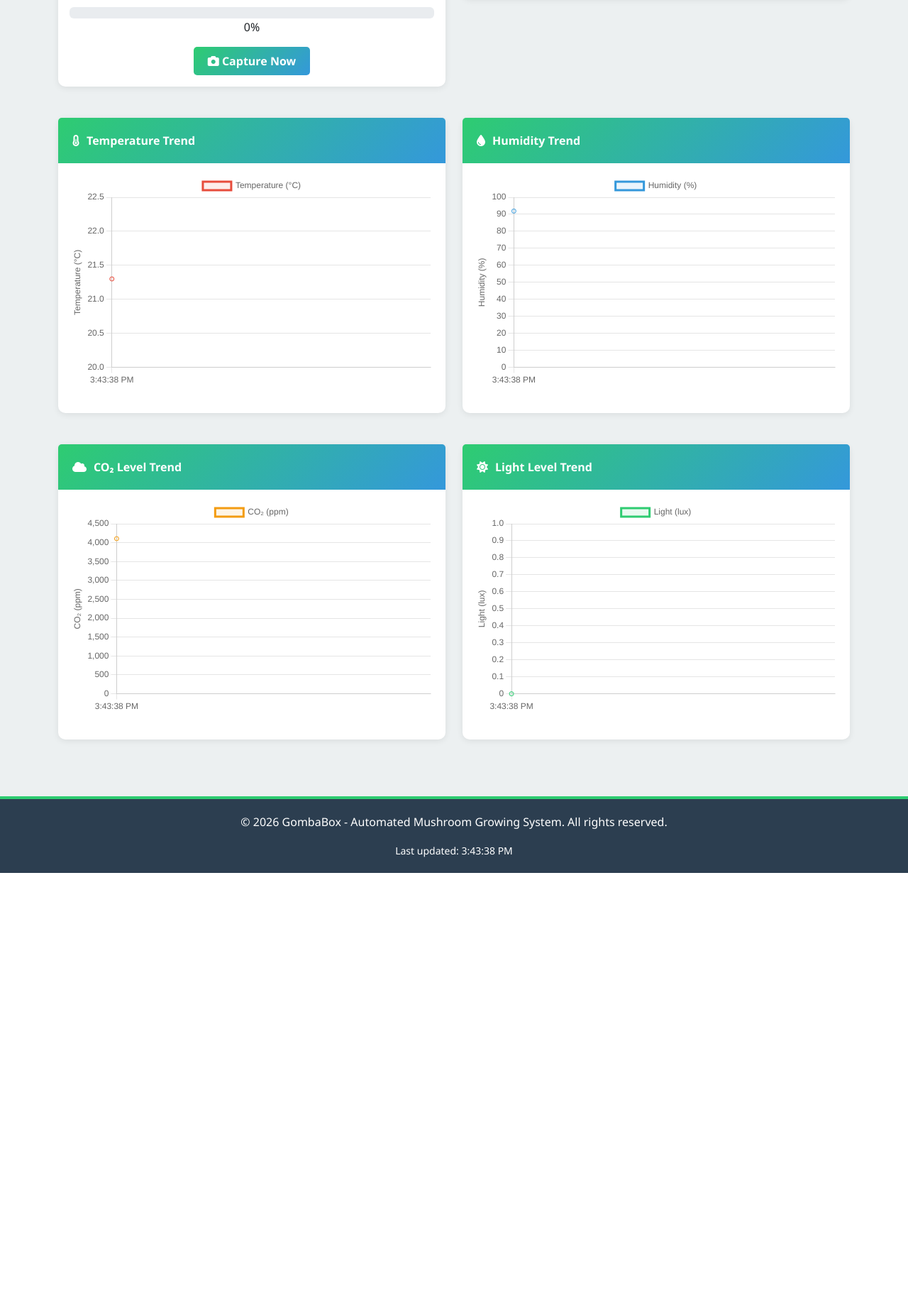
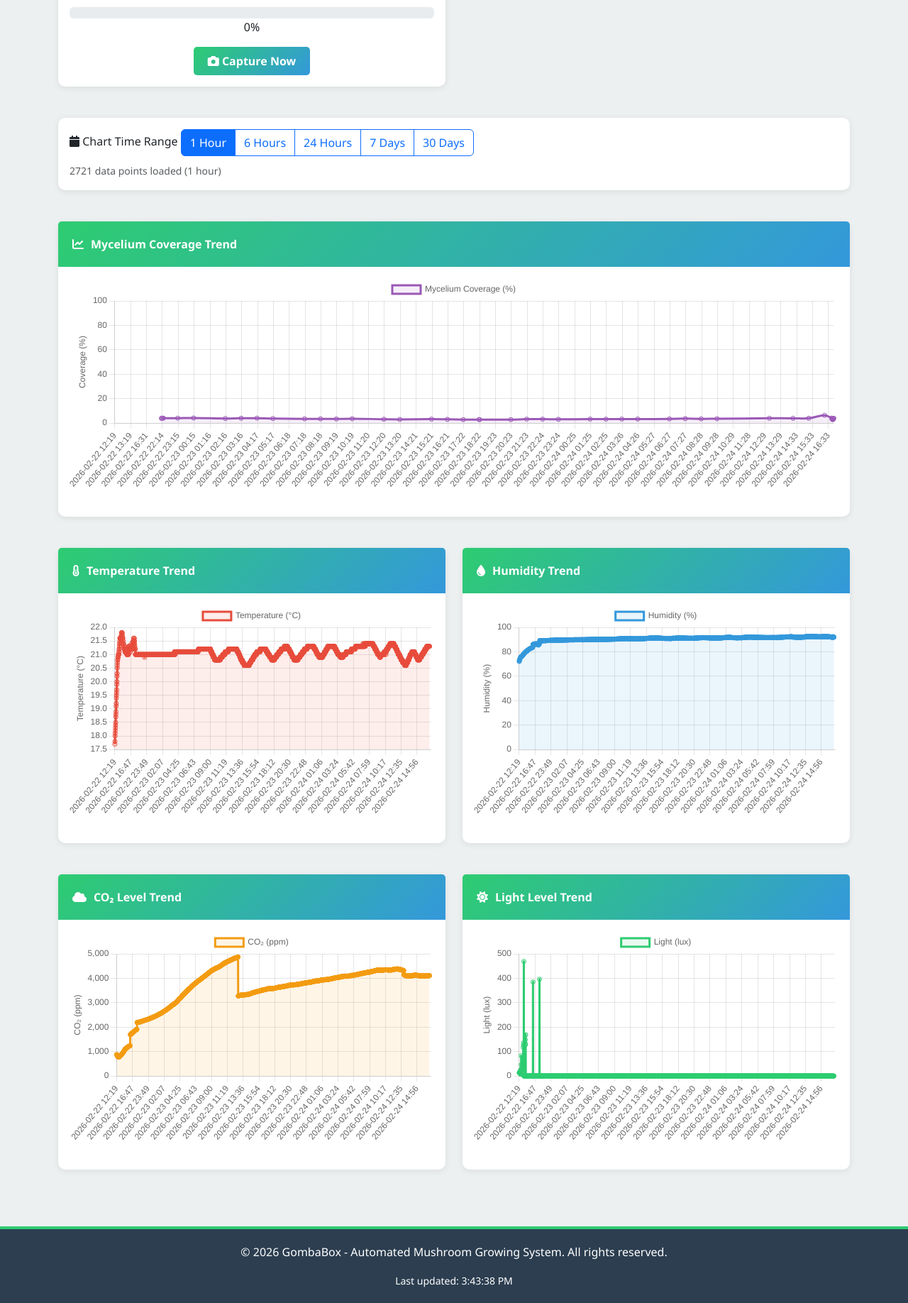
Before and after one commit to ZsRichard/gombabox, a Flask app: page / in a window 1280 px wide. Shown: the part 924-2760 px from the top of the page at 71% size. Before the commit the page ends 2154 px from the top, so only its background shows below. Run offline with Flask 3, Linux system fonts and the light colour scheme; data comes from the database, SQL or seed files in the repository; both versions use the stored data as it was after the commit.

Commit message:
feat: Add measurement and camera history endpoints with time range selection in dashboard

```diff
--- a/app.py
+++ b/app.py
@@ -315,6 +315,80 @@ def get_latest_measurement():
     except Exception as e:
         logger.error(f"Error fetching latest measurement: {e}")
         return jsonify({'error': 'Failed to fetch measurement'}), 500
+
+
+@app.route('/api/measurements/history', methods=['GET'])
+def get_measurements_history():
+    """Get measurement history for a given time range.
+
+    Query parameters:
+    - hours: Number of hours back to retrieve (default: 1, max: 720 = 30 days)
+    """
+    try:
+        hours = request.args.get('hours', '1', type=str)
+        try:
+            hours = int(hours)
+            hours = min(max(hours, 1), 720)  # Clamp between 1 and 720 hours
+        except ValueError:
+            hours = 1
+
+        # Calculate time cutoff
+        time_cutoff = datetime.datetime.now() - datetime.timedelta(hours=hours)
+
+        # Fetch measurements from the time range
+        measurements = Measurement.query.filter(
+            Measurement.timestamp >= time_cutoff
+        ).order_by(Measurement.timestamp.asc()).all()
+
+        return jsonify({
+            'measurements': [m.to_dict() for m in measurements],
+            'hours': hours,
+            'count': len(measurements)
+        })
+    except Exception as e:
+        logger.error(f"Error fetching measurement history: {e}")
+        return jsonify({'error': 'Failed to fetch measurement history'}), 500
+
+
+@app.route('/api/camera/history', methods=['GET'])
+def get_camera_history():
+    """Get camera capture history for a given time range.
+
+    Query parameters:
+    - hours: Number of hours back to retrieve (default: 1, max: 720 = 30 days)
+    """
+    try:
+        hours = request.args.get('hours', '1', type=str)
+        try:
+            hours = int(hours)
+            hours = min(max(hours, 1), 720)  # Clamp between 1 and 720 hours
+        except ValueError:
+            hours = 1
+
+        # Calculate time cutoff
+        time_cutoff = datetime.datetime.now() - datetime.timedelta(hours=hours)
+
+        # Fetch camera captures from the time range
+        captures = CameraCapture.query.filter(
+            CameraCapture.timestamp >= time_cutoff
+        ).order_by(CameraCapture.timestamp.asc()).all()
+
+        # Extract timestamps and coverage percentages
+        capture_data = []
+        for capture in captures:
+            capture_data.append({
+                'time': capture.timestamp.strftime('%Y-%m-%d %H:%M'),
+                'analysis': capture.analysis_result or "0"
+            })
+
+        return jsonify({
+            'captures': capture_data,
+            'hours': hours,
+            'count': len(capture_data)
+        })
+    except Exception as e:
+        logger.error(f"Error fetching camera history: {e}")
+        return jsonify({'error': 'Failed to fetch camera history'}), 500
 
 
 @app.route('/api/camera/captures', methods=['GET'])
--- a/static/js/dashboard.js
+++ b/static/js/dashboard.js
@@ -3,7 +3,7 @@
 
 const API_BASE = '/api';
 const REFRESH_INTERVAL = 5000; // 5 seconds
-const CHART_MAX_POINTS = 20;
+const CHART_MAX_POINTS = 500; // Increased for handling larger time ranges
 
 // Chart instances
 let tempChart = null;
@@ -11,6 +11,9 @@ let humidityChart = null;
 let co2Chart = null;
 let lightChart = null;
 let coverageChart = null;
+
+// Current time range setting (in hours)
+let currentTimeRange = 1;
 
 // Data storage
 let sensorHistory = {
@@ -27,6 +30,10 @@ let sensorHistory = {
  */
 document.addEventListener('DOMContentLoaded', function() {
     console.log('Initializing GombaBox Dashboard...');
+
+    // Set up time range selector listeners
+    setupTimeRangeSelector();
+
     initializeCharts();
     loadInitialData();
     startAutoRefresh();
@@ -342,6 +349,100 @@ function deleteDatabaseRow(row, idField) {
 }
 
 /**
+ * Set up time range selector button listeners
+ */
+function setupTimeRangeSelector() {
+    const timeRangeButtons = document.querySelectorAll('input[name="time-range"]');
+    timeRangeButtons.forEach(button => {
+        button.addEventListener('change', function(e) {
+            currentTimeRange = parseInt(this.value);
+            console.log('Time range changed to:', currentTimeRange, 'hours');
+            loadHistoricalData();
+        });
+    });
+}
+
+/**
+ * Load historical sensor data for the selected time range
+ */
+function loadHistoricalData() {
+    // Fetch both measurements and camera captures
+    Promise.all([
+        fetch(`${API_BASE}/measurements/history?hours=${currentTimeRange}`).then(r => r.json()),
+        fetch(`${API_BASE}/camera/history?hours=${currentTimeRange}`).then(r => r.json())
+    ])
+    .then(([measureData, cameraData]) => {
+        if (measureData.error) {
+            console.error('Error fetching measurements:', measureData.error);
+            updateChartDataInfo(`Error loading data: ${measureData.error}`);
+            return;
+        }
+
+        // Clear existing history
+        sensorHistory = {
+            timestamps: [],
+            temp: [],
+            hum: [],
+            co2: [],
+            light: [],
+            coverage: []
+        };
+
+        // Process measurements from the API
+        if (measureData.measurements && measureData.measurements.length > 0) {
+            measureData.measurements.forEach(m => {
+                sensorHistory.timestamps.push(m.time);
+                sensorHistory.temp.push(parseFloat(m.temp));
+                sensorHistory.hum.push(parseFloat(m.hum));
+                sensorHistory.co2.push(parseInt(m.co2) || 0);
+                sensorHistory.light.push(parseFloat(m.light) || 0);
+            });
+        }
+
+        // Process camera captures for coverage data
+        if (cameraData.captures && cameraData.captures.length > 0) {
+            cameraData.captures.forEach(c => {
+                // Find the corresponding timestamp in the history or add it
+                const timestamp = c.time;
+                let timestampIndex = sensorHistory.timestamps.indexOf(timestamp);
+
+                // If the timestamp doesn't exist in measurements, add it
+                if (timestampIndex === -1) {
+                    sensorHistory.timestamps.push(timestamp);
+                    sensorHistory.temp.push(null);
+                    sensorHistory.hum.push(null);
+                    sensorHistory.co2.push(null);
+                    sensorHistory.light.push(null);
+                    timestampIndex = sensorHistory.timestamps.length - 1;
+                }
+
+                // Add or update coverage for this timestamp
+                sensorHistory.coverage[timestampIndex] = parseFloat(c.analysis) || 0;
+            });
+
+            // Ensure coverage array has the same length as timestamps
+            while (sensorHistory.coverage.length < sensorHistory.timestamps.length) {
+                sensorHistory.coverage.push(null);
+            }
+        }
+
+        console.log(`Loaded ${sensorHistory.timestamps.length} measurements and ${cameraData.captures ? cameraData.captures.length : 0} camera captures for ${measureData.hours} hours`);
+        updateChartDataInfo(`${sensorHistory.timestamps.length} data points loaded (${measureData.hours} hour${measureData.hours !== 1 ? 's' : ''})`);
+        updateCharts();
+    })
+    .catch(error => {
+        console.error('Fetch error:', error);
+        updateChartDataInfo('Failed to load data');
+    });
+}
+function updateChartDataInfo(message) {
+    const infoEl = document.getElementById('chart-data-info');
+    if (infoEl) {
+        infoEl.textContent = message;
+    }
+}
+
+/**
  * Initialize all Chart.js instances
  */
 function initializeCharts() {
@@ -490,7 +591,8 @@ function initializeCharts() {
                     borderColor: '#9b59b6',
                     backgroundColor: 'rgba(155, 89, 182, 0.1)',
                     fill: true,
-                    tension: 0.4
+                    tension: 0.4,
+                    spanGaps: true
                 }]
             },
             options: {
@@ -802,7 +904,8 @@ function loadLogs() {
  * Load all initial data
  */
 function loadInitialData() {
-    loadSensorData();
+    loadSensorData(); // Update current readings in top boxes
+    loadHistoricalData(); // Load historical data for charts based on current time range
     loadCameraData();
     loadLogs();
     checkSystemStatus();
@@ -962,7 +1065,7 @@ function updateTimestamp() {
  */
 function startAutoRefresh() {
     setInterval(() => {
-        loadSensorData();
+        loadSensorData(); // Update current readings and add latest to history
         loadCameraData();
         checkSystemStatus();
         refreshRelayStates();
--- a/templates/dashboard.html
+++ b/templates/dashboard.html
@@ -135,10 +135,46 @@
                                 </div>                            </div>
                         </div>
                     </div>
-                    <div class="col-md-6">
+                </div>
+
+                <!-- Time Range Selector -->
+                <div class="row mt-4">
+                    <div class="col-12">
+                        <div class="card">
+                            <div class="card-body">
+                                <label for="time-range-select" class="form-label">
+                                    <i class="fas fa-calendar"></i> Chart Time Range
+                                </label>
+                                <div class="btn-group" role="group">
+                                    <input type="radio" class="btn-check" name="time-range" id="time-1h" value="1" checked>
+                                    <label class="btn btn-outline-primary" for="time-1h">1 Hour</label>
+
+                                    <input type="radio" class="btn-check" name="time-range" id="time-6h" value="6">
+                                    <label class="btn btn-outline-primary" for="time-6h">6 Hours</label>
+
+                                    <input type="radio" class="btn-check" name="time-range" id="time-24h" value="24">
+                                    <label class="btn btn-outline-primary" for="time-24h">24 Hours</label>
+
+                                    <input type="radio" class="btn-check" name="time-range" id="time-7d" value="168">
+                                    <label class="btn btn-outline-primary" for="time-7d">7 Days</label>
+
+                                    <input type="radio" class="btn-check" name="time-range" id="time-30d" value="720">
+                                    <label class="btn btn-outline-primary" for="time-30d">30 Days</label>
+                                </div>
+                                <div class="mt-2">
+                                    <small class="text-muted" id="chart-data-info">Loading...</small>
+                                </div>
+                            </div>
+                        </div>
+                    </div>
+                </div>
+
+                <!-- Coverage Trend Chart -->
+                <div class="row mt-4">
+                    <div class="col-12">
                         <div class="card">
                             <div class="card-header">
-                                <i class="fas fa-chart-line"></i> Coverage Trend
+                                <i class="fas fa-chart-line"></i> Mycelium Coverage Trend
                             </div>
                             <div class="card-body">
                                 <div class="chart-container">
```
Also changed, not shown: instance/gombabox.db.
